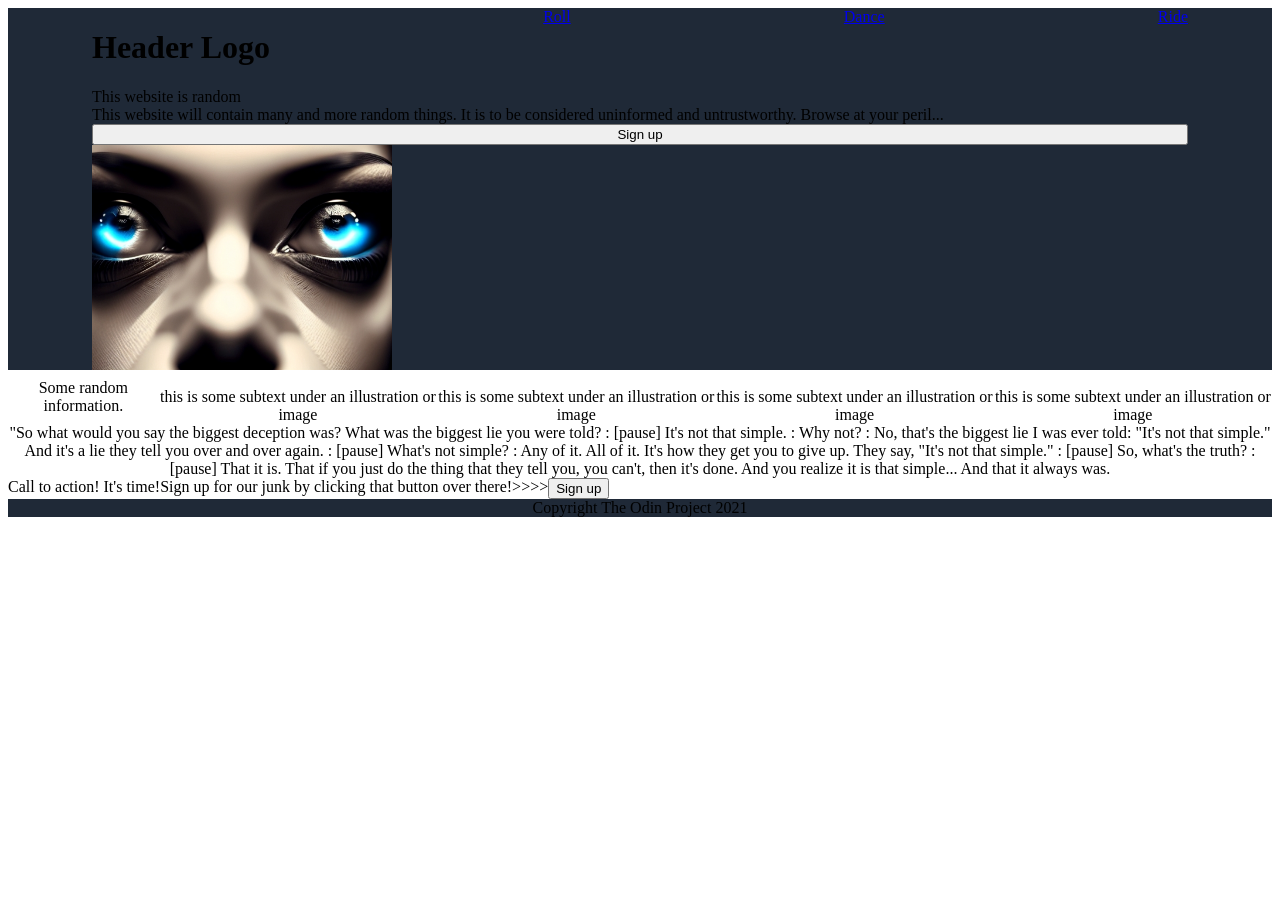
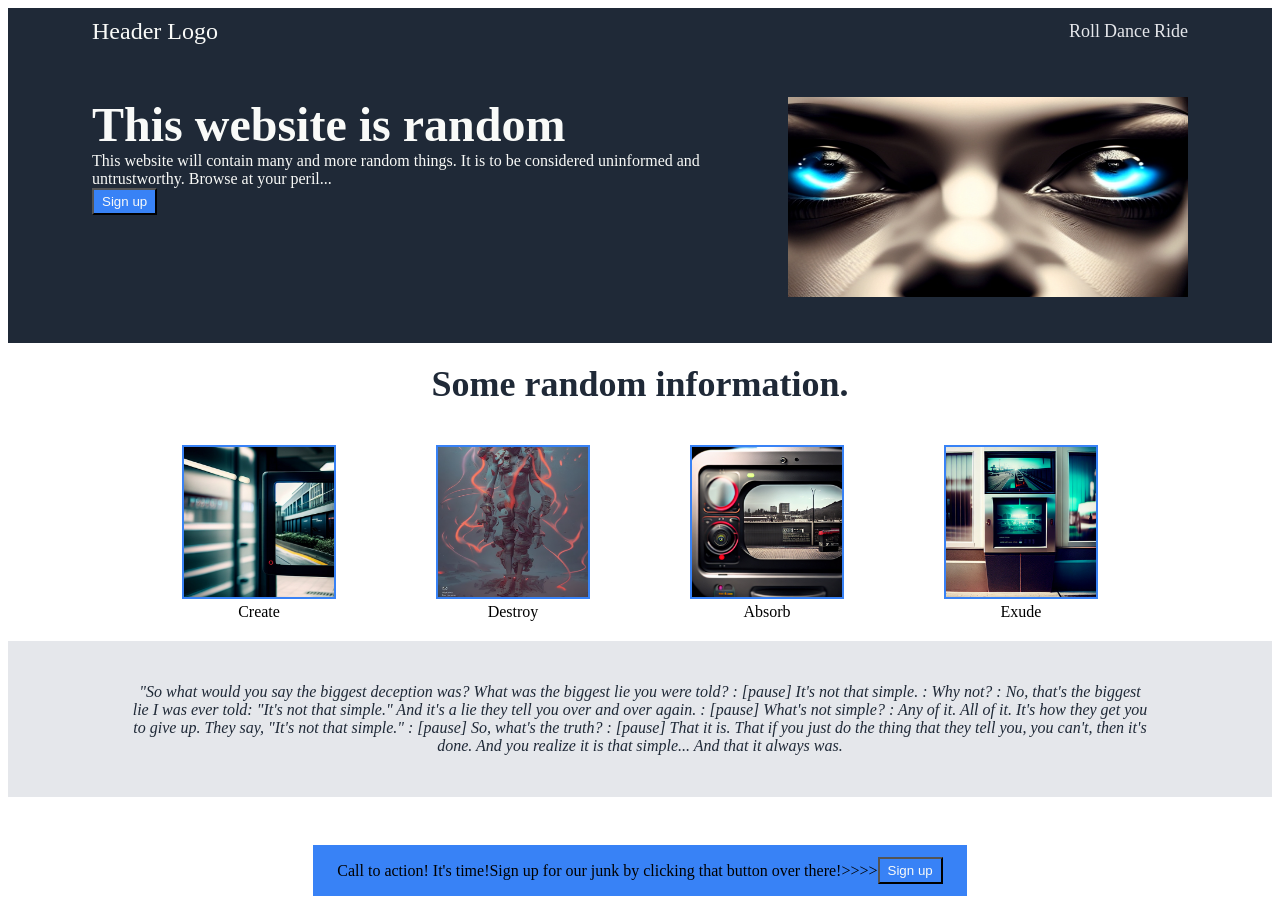
Before and after one commit to sk-rw/OdinProjectLandingPage, a plain HTML site: page index.html in a window 1280 px wide. Shown: the top 899 px of the page. Before the commit the page ends 800 px from the top, so only its background shows below. Drawn offline with Linux system fonts and the light colour scheme.

Commit message:
Add reference .css styled.css|Add img referenece|Edit HTML Containers

```diff
--- a/index.html
+++ b/index.html
@@ -5,41 +5,51 @@
     <meta charset="UTF-8">
     <meta http-equiv="X-UA-Compatible" content="IE=edge">
     <meta name="viewport" content="width=device-width, initial-scale=1.0">
-    <link rel="stylesheet" href="styles.css">
+    <link rel="stylesheet" href="styled.css">
     <title>Document</title>
 </head>
     <body>
 
             <div class="header">
-                <h1>Header Logo</h1>
+                    <div class="logo">Header Logo</div>
+                        <div class="link">
                             <a href="https://youtu.be/dQw4w9WgXcQ">Roll</a>
                             <a href="https://www.youtube.com/watch?v=nM4okRvCg2g">Dance</a>
                             <a href="https://www.youtube.com/watch?v=iv8GW1GaoIc">Ride</a>
                         </div>
+            </div>
 
                             <div class="sec1">
+                                    <div class="sub1sec1">
                                         <div class="title">This website is random</div>
                                         <div>This website will contain many and more random things. It is to be considered uninformed and untrustworthy. Browse at your peril...</div>
                                         <button>Sign up</button>
-                                <img class="eyes" src="images/aiwatching.jpg" alt="robotic eyes staring">
                                     </div>
+                                            <div>
+                                                <img class="eyes" src="images/aiwatching.jpg" alt="robotic eyes staring"></img>
+                                            </div>
+                            </div>
+                                            <div class="title2">
+                                                <div>Some random information.</div>
+                                            </div>
+
                                     <div class="sec2">
-                                        <div>Some random information.</div>
+
                                                     <div class="info">
-                                                <img src="" alt="">
-                                                <div>this is some subtext under an illustration or image</div>
+                                                        <img class="infoimg" src="images/imgexe1.jpg" alt="example img">
+                                                        <div>Create</div>
                                                     </div>
                                                     <div class="info">
-                                                <img src="" alt="">
-                                                <div>this is some subtext under an illustration or image</div>
+                                                        <img  class="infoimg" src="images/imgexe5.png" alt="example img">
+                                                        <div>Destroy</div>
                                                     </div>
                                                     <div class="info">
-                                                <img src="" alt="">
-                                                <div>this is some subtext under an illustration or image</div>
+                                                        <img class="infoimg" src="images/imgexe3.jpg" alt="example img">
+                                                        <div>Absorb</div>
                                                     </div>
                                                     <div class="info">
-                                                <img src="" alt="">
-                                                <div>this is some subtext under an illustration or image</div>
+                                                        <img class="infoimg" src="images/imgexe4.jpg" alt="example img">
+                                                        <div>Exude</div>
                                                     </div>
                                     </div>
                                         <div class="sec3">
@@ -53,9 +63,13 @@
                                                 : [pause]  That it is. That if you just do the thing that they tell you, you can't, then it's done. And you realize it is that simple... And that it always was.</div>
                                         </div>
                                             <div class="sec4">
+                                                    <div class="CTA">
                                                         <div>Call to action! It's time!</div>
                                                         <div>Sign up for our junk by clicking that button over there!>>>></div>
+                                                            <div class="CTAbutton">
                                                                 <button>Sign up</button>
+                                                            </div>
+                                                    </div>
                                             </div>
                                                 <div class="footer">
                                                     Copyright  The Odin Project 2021
--- /dev/null
+++ b/styled.css
@@ -0,0 +1,123 @@
+
+
+.header {
+    display: flex;
+    justify-content: space-between;
+    align-items: center;
+    background-color: #1F2937;
+    padding: 10px 84px;
+    margin: 0;
+}
+
+.logo {
+    justify-content: space-around;
+    color: #f9faf8;
+    font-size: 24px;
+}
+
+a {
+    font-size: 18px;
+    color: #e5e7eb;
+    text-decoration: none;
+}
+
+.sec1 {
+    display: flex;
+    justify-content: space-between;
+    color:#f9faf8;
+    background-color: #1F2937;
+    text-align: start;
+    padding: 42px 84px;
+}
+
+
+.title {
+    color: #f9faf8;
+    font-weight: bolder;
+    font-size: 48px;
+}
+
+
+button {
+    color: #f9faf8;
+    background-color: #3882f6;
+    display: inline-block;
+    padding: 4px 8px;
+    text-align: center;
+
+}
+
+.eyes {
+    height: 200px;
+    width: 400px;
+}
+
+
+.sec2 {
+    display: flex;
+    justify-content: space-around;
+    align-items: center;
+    text-align: center;
+    padding: 20px 124px;
+}
+
+.title2 {
+    display: flex;
+    justify-content: center;
+    align-items: center;
+    font-weight: bolder;
+    font-size: 36px;
+    color: #1F2937;
+    padding: 20px 124px;
+
+}
+
+.info {
+    justify-content: space-between;
+}
+
+.infoimg {
+    border-style: solid;
+    border-color: #3882f6;
+    border-width: 2px;
+    height: 150px;
+    width: 150px;
+}
+
+
+.sec3 {
+    display: flex;
+    text-align: center;
+    justify-content: center;
+    background-color: #e5e7eb;
+    font-style: italic;
+    color: #1F2937;
+    padding: 42px 124px;
+}
+
+.sec4 {
+    display: flex;
+    justify-content: center;
+    align-items: center;
+    padding: 48px 84px;
+
+}
+
+.CTA {
+    display: flex;
+    justify-content: center;
+    align-items: center;
+    background-color: #3882f6;
+    padding: 12px 24px;
+}
+
+.CTAbutton {
+    justify-content: space-around;
+}
+
+.footer {
+    background-color: #1F2937;
+    display: flex;
+    justify-content: space-around;
+    padding: 6px 6px;
+}
--- a/styles.css
+++ b/styles.css
@@ -7,17 +7,31 @@ body {
 
 .sec1 {
     background-color: #1F2937;
+    text-align: start;
     display: flex;
     flex-direction: column;
     padding: 0 84px;
 }
 
+.title {
+    color: #f9faf8;
+    font-weight: bolder;
+    font-size: 48px;
+}
 .header {
     justify-content: space-between;
     display: flex;
     background-color: #1F2937;
     padding: 0 84px;
     margin: 0;
+}
+
+button {
+    color: #f9faf8;
+    background-color: #3882f6;
+    display: inline-block;
+    padding: 6px 2px;
+    text-align: center;
 }
 
 .eyes {
```
Also changed, not shown: images/imgexe1.jpg (added), images/imgexe2.jpg (added), images/imgexe3.jpg (added), images/imgexe4.jpg (added), images/imgexe5.png (added). Lines whose indentation alone changed are shown as unchanged.
